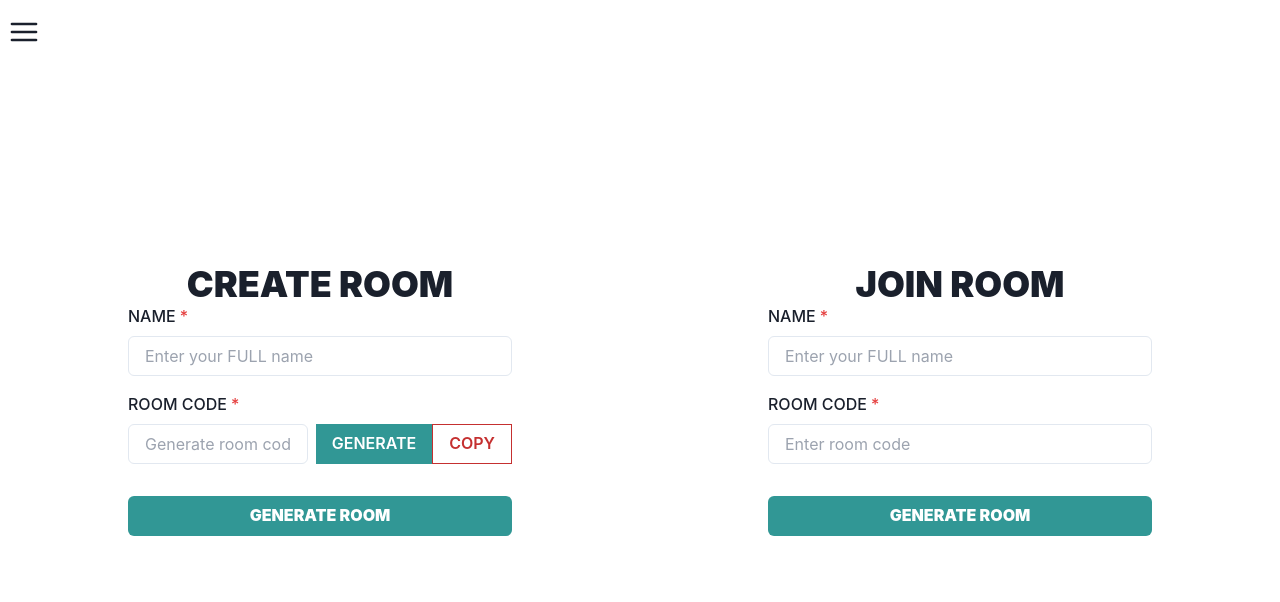
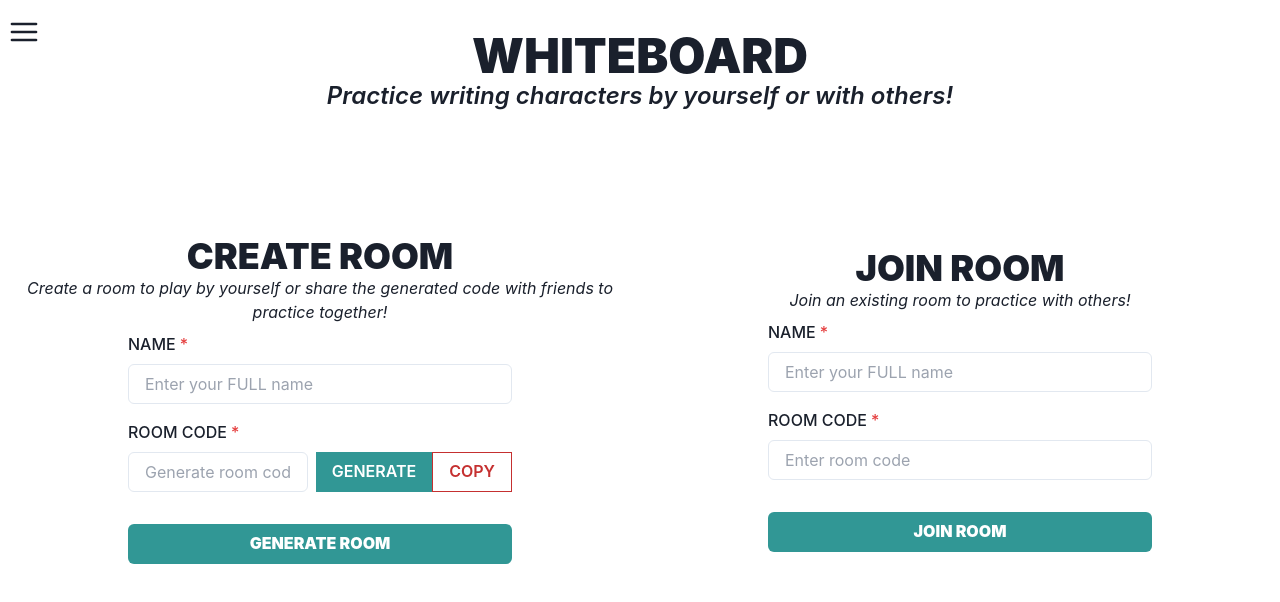
Before and after one commit to muuuy/japanese-dictionary, a React (Vite) app in the folder client/: page /create-whiteboard in a window 1280 px wide. Shown: the top 602 px of the page. Built offline with nearby package versions, Linux system fonts and the light colour scheme.

Commit message:
added some descriptions

```diff
--- a/client/src/components/Navbar.tsx
+++ b/client/src/components/Navbar.tsx
@@ -35,9 +35,8 @@ const Navbar = () => {
             </Button>
           </Link>
           <Link to={"/create-whiteboard"}>
-
             <Button colorScheme="teal" variant="ghost" className="w-48">
-              <span className="sidebar--button-text">temp</span>
+              <span className="sidebar--button-text">whiteboard</span>
             </Button>
           </Link>
 
--- a/client/src/components/WhiteboardFormComponents/JoinRoomForm.tsx
+++ b/client/src/components/WhiteboardFormComponents/JoinRoomForm.tsx
@@ -50,7 +50,7 @@ const JoinRoomForm = () => {
           focusBorderColor="black"
         />
         <Button minW="100%" colorScheme="teal" mt={8}>
-          <span className="font-black">GENERATE ROOM</span>
+          <span className="font-black">JOIN ROOM</span>
         </Button>
       </FormControl>
     </>
--- a/client/src/pages/WhiteboardForm.tsx
+++ b/client/src/pages/WhiteboardForm.tsx
@@ -3,16 +3,30 @@ import CreateRoomForm from "../components/WhiteboardFormComponents/CreateRoomFor
 
 const WhiteboardForm = () => {
   return (
+    <>
+      <div className="absolute inset-0 top-8 flex flex-col items-center">
+        <h1 className="text-5xl font-black">WHITEBOARD</h1>
+        <h2 className="text-2xl font-semibold italic">
+          Practice writing characters by yourself or with others!
+        </h2>
+      </div>
+
       <div className="flex flex-row">
         <div className="flex flex-col w-1/2 h-screen justify-center items-center">
-        <h1 className="text-4xl font-black">CREATE ROOM</h1>
+          <h3 className="text-4xl font-black">CREATE ROOM</h3>
+          <p className="text-center mb-2 italic">
+            Create a room to play by yourself or share the generated code with
+            friends to practice together!
+          </p>
           <CreateRoomForm />
         </div>
         <div className="flex flex-col w-1/2 h-screen justify-center items-center">
-        <h1 className="text-4xl font-black">JOIN ROOM</h1>
+          <h3 className="text-4xl font-black">JOIN ROOM</h3>
+          <p className="text-center mb-2 italic">Join an existing room to practice with others!</p>
           <JoinRoomForm />
         </div>
       </div>
+    </>
   );
 };
 
```
Lines whose indentation alone changed are shown as unchanged.
